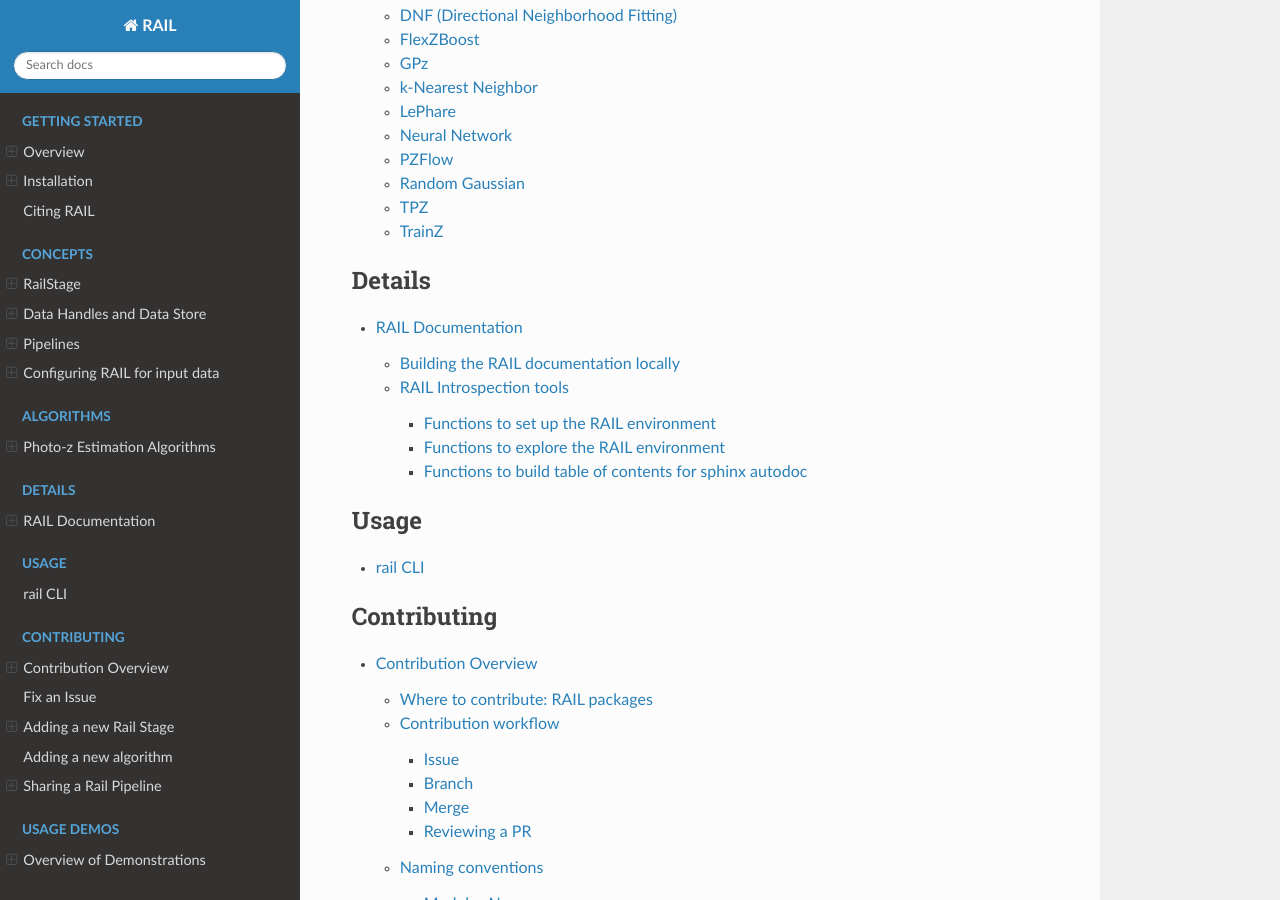
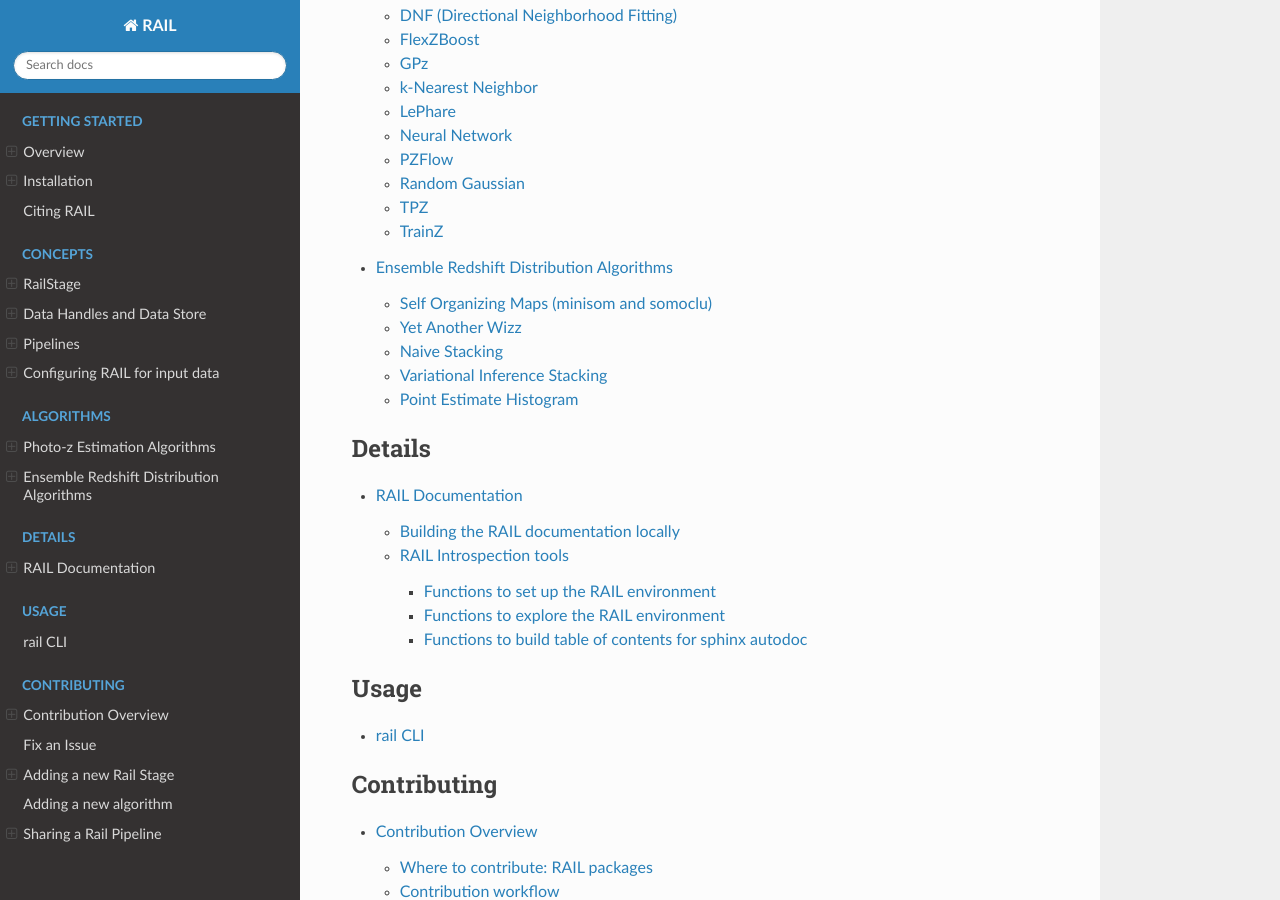
Before and after one commit to LSSTDESC/rail, a Sphinx documentation site: the page built from docs/index.rst, in a window 1280 px wide and 900 px high, scrolled down 2388 px. Built offline with Sphinx 7.4.7 and the Read the Docs theme 3.1.0, drawn with Linux system fonts in a browser that asks for light colours; pages that are not in the unit, such as notebooks, are missing from menus; the version number could not be read and is left out; some of the changed lines change nothing that is shown.

Commit message:
add summarizer rst

```diff
--- a/docs/index.rst
+++ b/docs/index.rst
@@ -33,6 +33,7 @@ To get involved, chime in on the issues in any of the RAIL repositories describe
    :caption: Algorithms
 
    source/estimators
+   source/summarizers
 
 .. toctree::
    :maxdepth: 4
--- /dev/null
+++ b/docs/source/summarizers.rst
@@ -0,0 +1,120 @@
+********************************************
+Ensemble Redshift Distribution Algorithms
+********************************************
+
+The summarizers summarize the redshift distribution of an ensemble, whether based on photo-z or on other dataset such as spectroscopic redshift, or both. The calibration modules, which make adjustments globally to photo-z based on extra information from other datasets, usually reference samples of a spectroscopic survey, also are also among the summarizers.
+
+
+==========================================
+Self Organizing Maps (minisom and somoclu)
+==========================================
+
+RAIL Package: https://github.com/LSSTDESC/rail_som
+
+`rail_som` contains two implementations of SOM-based calibration: `minisom_som`, based on the light minimalistic SOM package [`minisom`](https://pypi.org/project/MiniSom/), and `somoclu_som` using the [`somoclu`](https://somoclu.readthedocs.io/en/stable/) package.
+
+`somoclu` is a parallelized package capable of constructing SOMs on large datasets. It supports rectangular and hexagonal SOM cells, planar and toroidal topologies, and random or principal component analysis initialization.
+
+There is an option to further group the SOM cells into hierarchical clusters using the `AgglomerativeClustering` class from the `sklearn.cluster` package. This option adds flexibility and speed when grouping galaxies in the magnitude/color space.
+
+Minisom informer and estimator:
+
+.. autoclass:: rail.estimation.algos.minisom_som.MiniSOMInformer
+    :noindex:
+
+.. autoclass:: rail.estimation.algos.minisom_som.MiniSOMEstimator
+    :noindex:
+
+Somoclu informer and estimator:
+
+.. autoclass:: rail.estimation.algos.somoclu_som.SOMocluInformer
+    :noindex:
+
+.. autoclass:: rail.estimation.algos.somoclu_som.SOMocluEstimator
+    :noindex:
+
+Useful function for the SOMoclu (see SOM tutorial for example):
+
+.. automethod:: rail.estimation.algos.somoclu_som.get_bmus
+    :noindex:
+
+.. automethod:: rail.estimation.algos.somoclu_som.plot_som
+    :noindex:
+
+=================
+Yet Another Wizz
+=================
+
+RAIL Package: https://github.com/LSSTDESC/rail_yaw
+
+The method proposed in [Schmidt et al. (2013)](https://ui.adsabs.harvard.edu/abs/2013MNRAS.431.3307S) — measuring the correlation functions between pairs of photometric samples and reference samples in a single bin of radial distance between the two samples at a fixed physical scale — is implemented in [`yet_another_wizz`](https://github.com/jlvdb/yet_another_wizz) (YAW; [van den Busch et al., 2020](https://ui.adsabs.harvard.edu/abs/2020A%26A...642A.200V)). We provide a wrapper in `cc_yaw`.
+
+This wrapper consists of a number of stages that interface with all primary YAW functionality:
+
+- `YawCacheCreate`: Data preparation — splitting input data samples into regions for spatial resampling and covariance estimation.
+- `YawAutoCorrelate`: Measurement of the angular autocorrelation function amplitude to estimate the evolution of galaxy bias with redshift.
+- `YawCrossCorrelate`: Measurement of the angular cross-correlation amplitude.
+- `YawSummarize`: Estimation of the ensemble redshift distribution according to Eq.~(X) (as referenced in the original context).
+
+.. autoclass:: rail.estimation.algos.cc_yaw.YawCacheCreate
+    :noindex:
+
+.. autoclass:: rail.estimation.algos.cc_yaw.YawAutoCorrelate
+    :noindex:
+
+.. autoclass:: rail.estimation.algos.cc_yaw.YawCrossCorrelate
+    :noindex:
+
+.. autoclass:: rail.estimation.algos.cc_yaw.YawSummarize
+    :noindex:
+
+
+
+====================================
+Naive Stacking
+====================================
+
+RAIL Package: https://github.com/LSSTDESC/rail_base
+
+Stack the PDF of the photo-z output and normalize as the n(z) distribution.
+
+
+.. autoclass:: rail.estimation.algos.naive_stack.NaiveStackInformer
+    :noindex:
+
+.. autoclass:: rail.estimation.algos.naive_stack.NaiveStackSummarizer
+    :noindex:
+
+.. autoclass:: rail.estimation.algos.naive_stack.NaiveStackMaskedSummarizer
+    :noindex:
+
+
+====================================
+Variational Inference Stacking
+====================================
+
+RAIL Package: https://github.com/LSSTDESC/rail_base
+
+.. autoclass:: rail.estimation.algos.var_inf.VarInfStackInformer
+    :noindex:
+
+.. autoclass:: rail.estimation.algos.var_inf.VarInfStackSummarizer
+    :noindex:
+
+
+====================================
+Point Estimate Histogram
+====================================
+
+RAIL Package: https://github.com/LSSTDESC/rail_base
+
+Use the point estimate histogram as n(z), baseline method.
+
+.. autoclass:: rail.estimation.algos.point_est_hist.PointEstHistInformer
+    :noindex:
+
+.. autoclass:: rail.estimation.algos.point_est_hist.PointEstHistSummarizer
+    :noindex:
+
+.. autoclass:: rail.estimation.algos.point_est_hist.PointEstHistMaskedSummarizer
+    :noindex:
```
